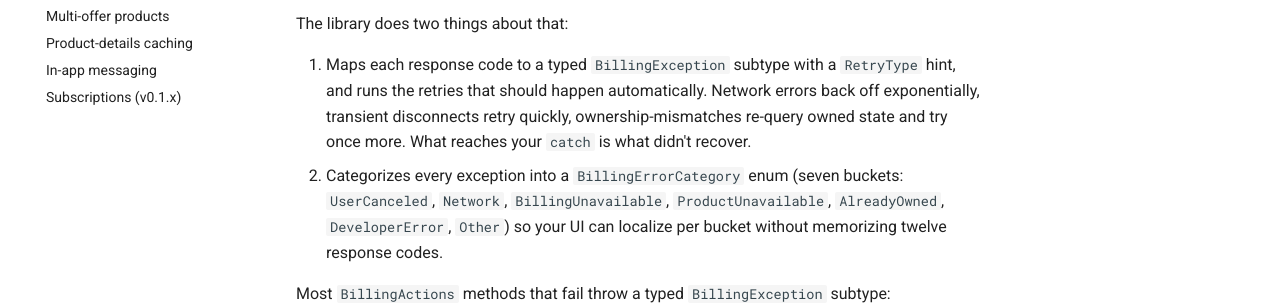
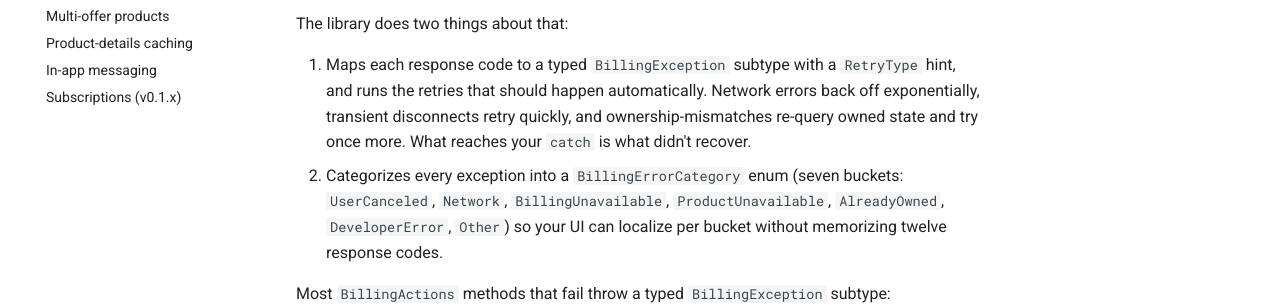
Before and after one commit to kanetik/billing-library, an MkDocs documentation site: the page built from docs/guides/error-handling.md, in a window 1280 px wide and 900 px high. Shown: the part 412-717 px from the top of the window. Built offline with MkDocs 1.6.1 and Material for MkDocs 9.7.7, drawn with Linux system fonts in a browser that asks for light colours; comment, search, counter and statistics services are not loaded; some of the changed text lies outside the part shown.

Commit message:
docs: address Gemini round-2 punctuation/grammar feedback on PR #25
Three follow-up catches from Gemini after the em-dash trim:

- error-handling.md: comma splice in the retry-policy sentence
  ("Network errors back off exponentially, transient disconnects retry
  quickly, ownership-mismatches re-query owned state and try once more")
  — three independent clauses joined by commas. Added "and" before the
  third clause.
- error-handling.md: punctuation inversion in line 53 vs line 7's
  pattern. Line 7 uses "(seven buckets: ...)" — colon for the list.
  Line 53 had "(returns a BillingErrorCategory: seven buckets — ...)"
  which read as colon-then-dash. Swapped to dash-then-colon
  ("(returns a BillingErrorCategory — seven buckets: ...)") so the dash
  introduces the appositive and the colon introduces the list, which
  is internally consistent and matches Gemini's suggestion.
- server-driven-revocation.md: comma splice in the RevocationReason UX
  example ("chargeback may flag the account, a plain refund probably
  just shows a neutral notice"). Replaced the comma with a semicolon.

Co-Authored-By: Claude Opus 4.7 (1M context) <noreply@anthropic.com>

````diff
--- a/docs/guides/error-handling.md
+++ b/docs/guides/error-handling.md
@@ -4,7 +4,7 @@ PBL hands you back errors as integer response codes on a `BillingResult`. The co
 
 The library does two things about that:
 
-1. Maps each response code to a typed `BillingException` subtype with a `RetryType` hint, and runs the retries that should happen automatically. Network errors back off exponentially, transient disconnects retry quickly, ownership-mismatches re-query owned state and try once more. What reaches your `catch` is what didn't recover.
+1. Maps each response code to a typed `BillingException` subtype with a `RetryType` hint, and runs the retries that should happen automatically. Network errors back off exponentially, transient disconnects retry quickly, and ownership-mismatches re-query owned state and try once more. What reaches your `catch` is what didn't recover.
 2. Categorizes every exception into a `BillingErrorCategory` enum (seven buckets: `UserCanceled`, `Network`, `BillingUnavailable`, `ProductUnavailable`, `AlreadyOwned`, `DeveloperError`, `Other`) so your UI can localize per bucket without memorizing twelve response codes.
 
 Most `BillingActions` methods that fail throw a typed `BillingException` subtype: `queryPurchases`, `queryProductDetails`, `queryProductDetailsWithUnfetched`, `consumePurchase`, `acknowledgePurchase`, `launchFlow`, `showInAppMessages`, `isFeatureSupported`. The high-level `handlePurchase` helper is the exception: it returns a sealed `HandlePurchaseResult` with a `Failure(BillingException)` variant instead (see [Handling `handlePurchase` failures correctly](#handling-handlepurchase-failures-correctly) below). The library's retry loop already retries transient failures (`SIMPLE_RETRY`, `EXPONENTIAL_RETRY`, `REQUERY_PURCHASE_RETRY`) up to three times with appropriate backoff before throwing, so what reaches your `catch` (or your `Failure` branch for `handlePurchase`) is whatever didn't recover. `launchFlow` runs once with no retry, because UI-initiated purchases shouldn't silently retry behind the user.
@@ -50,7 +50,7 @@ try {
 
 **Never display `BillingException.message` in your UI.** It's a debug-context dump (class name, response code, sub-response, debug message) intended for logs, Crashlytics, and dashboards. Showing it leaks internal Play strings like `ServiceDisconnectedException` and `BILLING_RESPONSE_CODE_3` into your dialogs.
 
-For UI, branch on `BillingException.userFacingCategory` (returns a `BillingErrorCategory`: seven buckets — `UserCanceled`, `Network`, `BillingUnavailable`, `ProductUnavailable`, `AlreadyOwned`, `DeveloperError`, `Other`) and localize per bucket from your own string resources:
+For UI, branch on `BillingException.userFacingCategory` (returns a `BillingErrorCategory` — seven buckets: `UserCanceled`, `Network`, `BillingUnavailable`, `ProductUnavailable`, `AlreadyOwned`, `DeveloperError`, `Other`) and localize per bucket from your own string resources:
 
 ```kotlin
 catch (e: BillingException) {
````
Also changed, not shown: docs/guides/server-driven-revocation.md (+1 -1 lines).
